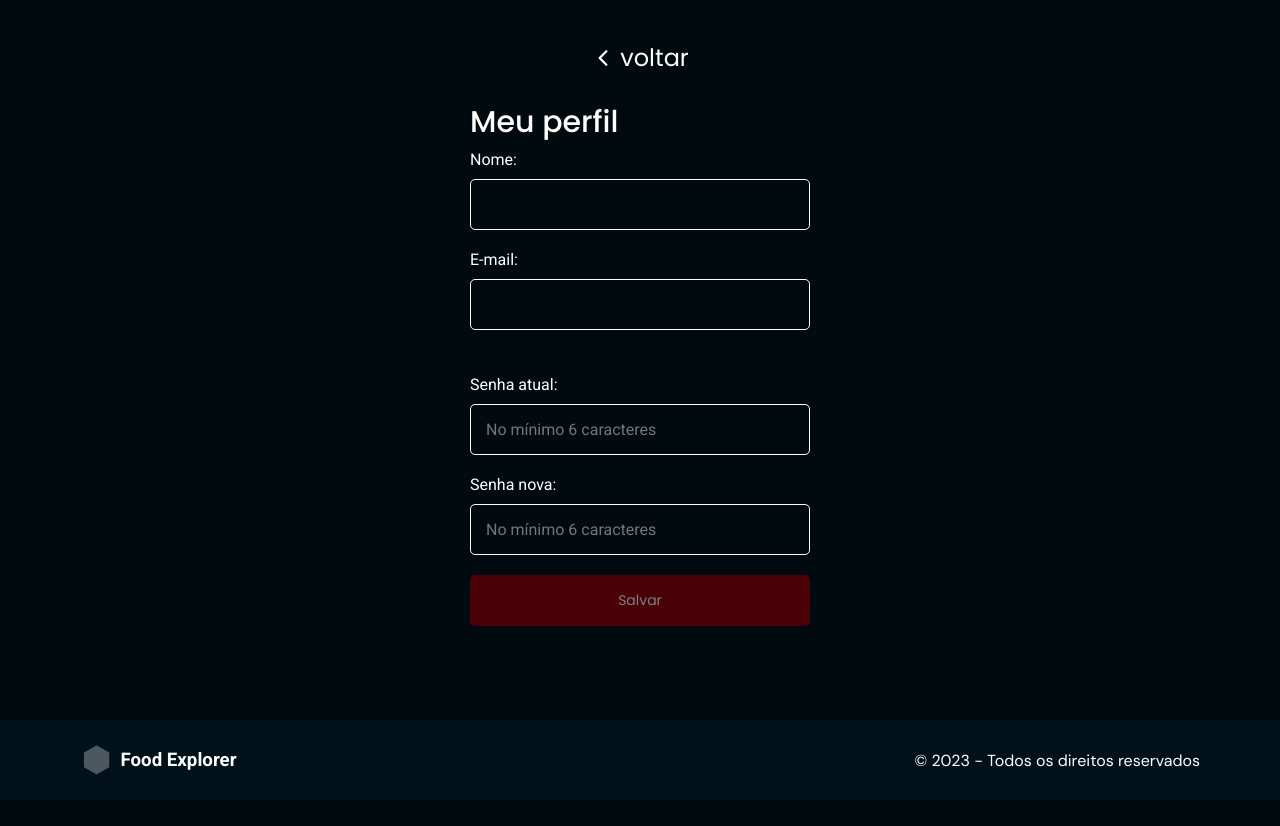
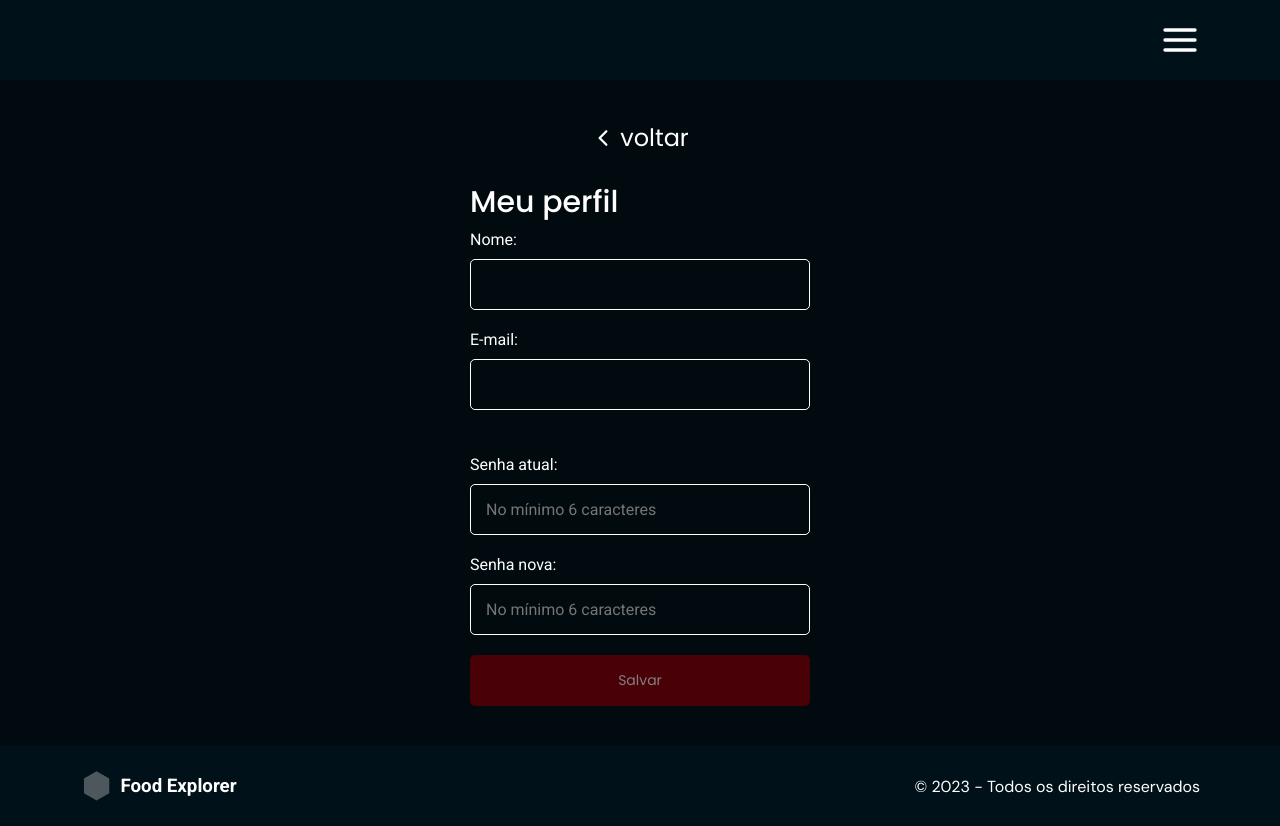
Before and after one commit to MatheusTorresDev97/web-food_exploxer, a React (Vite) app: page / in a window 1280 px wide. Before the commit the page ends 800 px from the top, so only its background shows below. Built offline with nearby package versions, Linux system fonts and the light colour scheme.

Commit message:
feat/ create Header Component

```diff
--- /dev/null
+++ b/src/components/Header/index.jsx
@@ -0,0 +1,72 @@
+import { useState } from "react";
+import Wrapper from "../Wrapper";
+import { Container, Menu, Options } from "./styles";
+
+import {
+  FiMenu,
+  FiX,
+  FiSearch,
+  FiHeart,
+  FiShoppingCart,
+  FiUser,
+  FiLogOut,
+} from "react-icons/fi";
+
+import { TfiReceipt } from "react-icons/tfi";
+
+const Header = () => {
+  const [menuOpen, setMenuOpen] = useState(false);
+  console.log(menuOpen);
+
+  function handleMenuOpen() {
+    setMenuOpen((prevState) => !prevState);
+  }
+
+  return (
+    <Container>
+      <Wrapper>
+        <Menu onClick={handleMenuOpen}>{menuOpen ? <FiX /> : <FiMenu />}</Menu>
+        <Options className={menuOpen ? "" : "hidden"}>
+          <li>
+            <a href="#">
+              <FiSearch />
+              Pesquisar
+            </a>
+          </li>
+          <li>
+            <a href="#">
+              <FiHeart />
+              Favoritos
+            </a>
+          </li>
+          <li>
+            <a href="#">
+              <FiShoppingCart />
+              Carrinho
+            </a>
+          </li>
+          <li>
+            <a href="#">
+              <TfiReceipt />
+              Pedidos
+            </a>
+          </li>
+          <li>
+            <a href="#">
+              <FiUser />
+              Perfil
+            </a>
+          </li>
+          <li>
+            <a href="#">
+              <FiLogOut />
+              Sair
+            </a>
+          </li>
+        </Options>
+      </Wrapper>
+    </Container>
+  );
+};
+
+export default Header;
--- /dev/null
+++ b/src/components/Header/styles.js
@@ -0,0 +1,40 @@
+import styled from "styled-components";
+
+export const Container = styled.header`
+  width: 100%;
+  padding: 20px 0;
+  background-color: ${({ theme }) => theme.COLORS.BLUE_700};
+`;
+
+export const Menu = styled.button`
+  width: 100%;
+  display: flex;
+  justify-content: flex-end;
+  align-items: center;
+  background-color: transparent;
+  border: none;
+  color: ${({ theme }) => theme.COLORS.WHITE};
+  font-size: 4rem;
+`;
+
+export const Options = styled.ul`
+  display: flex;
+  flex-direction: column;
+  gap: 10px;
+  overflow: hidden;
+  transition: all 0.5s;
+  max-height: 1000px;
+  &.hidden {
+    max-height: 0;
+  }
+  li {
+    list-style: none;
+  }
+  a {
+    display: flex;
+    align-items: center;
+    gap: 10px;
+    color: ${({ theme }) => theme.COLORS.WHITE};
+    font-size: 2rem;
+  }
+`;
--- a/src/pages/Profile/index.jsx
+++ b/src/pages/Profile/index.jsx
@@ -5,11 +5,13 @@ import { Container, Form } from "./styles";
 import  ButtonText  from "../../components/ButtonText";
 import  Button  from "../../components/Button";
 import  Input  from "../../components/Input";
+import  Header  from "../../components/Header";
 import  Footer  from "../../components/Footer";
 
 const Profile = () => {
   return (
     <Container>
+      <Header />
         <Form>
         <ButtonText title="voltar" icon={IoIosArrowBack} />
         <h1>Meu perfil</h1>
--- a/src/pages/Profile/styles.js
+++ b/src/pages/Profile/styles.js
@@ -1,7 +1,7 @@
 import styled from "styled-components";
 
 export const Container = styled.div`
-min-width: 100vw;
+width: 100%;
 min-height: 100vh;
 display: flex;
 flex-direction: column;
```
